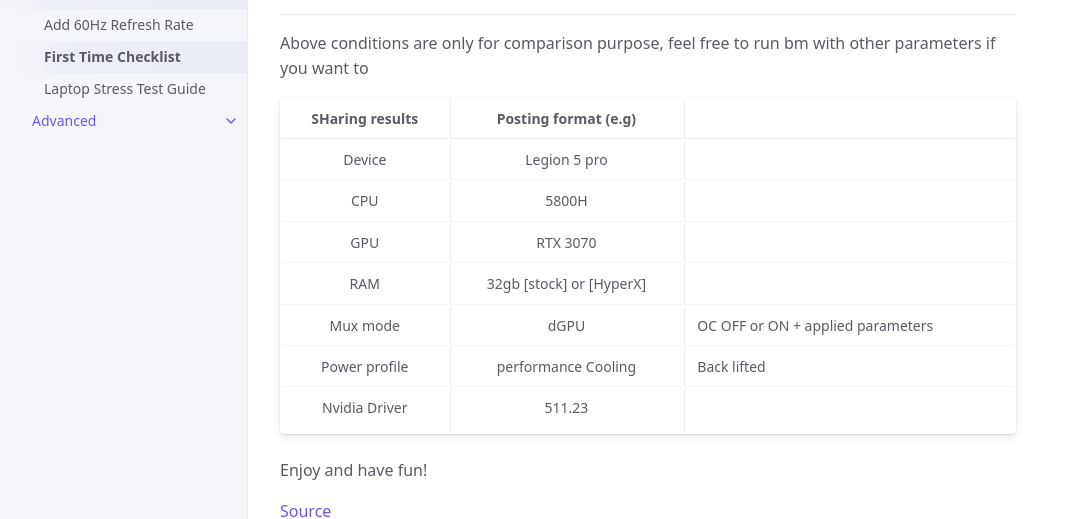
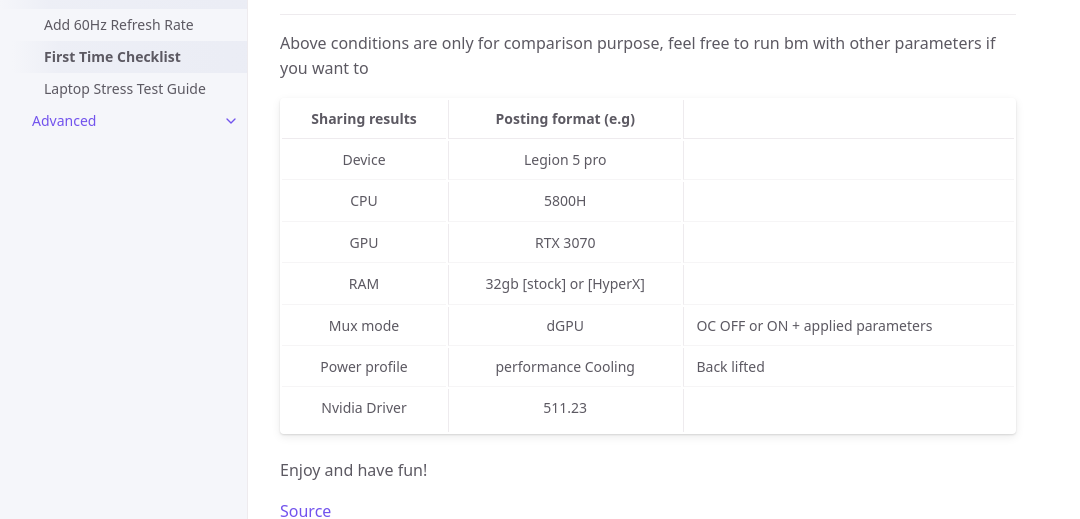
Before and after one commit to laptopwiki/laptopwiki.github.io, a Jekyll site: the page built from _guides/basics/laptop-new.md, in a window 1280 px wide and 900 px high, scrolled down 1813 px. Shown: the part 151-670 px from the top of the window, without its empty margins (0-1080 px from the left). Built offline with Jekyll 4.4.1, drawn with Linux system fonts in a browser that asks for light colours; cached includes are drawn as plain includes.

Commit message:
Fixed Errors
Removed extra lines.
Fixed wrong capitalization in line 66.

```diff
--- a/_guides/basics/laptop-new.md
+++ b/_guides/basics/laptop-new.md
@@ -4,11 +4,9 @@ title: First Time Checklist
 description: "Detailed new laptop checklist"
 parent: Basics
 contributors: ['averyspeedybird', 'kirakenchin']
-
 ---
 
 # First Time Checklist
-
 
 ## The ultimate first time checklist guide to help you getting started with your new laptop!
 - Check box for obvious shipping damage
@@ -65,7 +63,7 @@ contributors: ['averyspeedybird', 'kirakenchin']
 Above conditions are only for comparison purpose, feel free to run bm with other parameters if you want to
 
 
-|  SHaring results | Posting format (e.g) |
+|  Sharing results | Posting format (e.g) |
 | :-------------: |:-------------:|
 | Device | Legion 5 pro |
 | CPU | 5800H |
```
